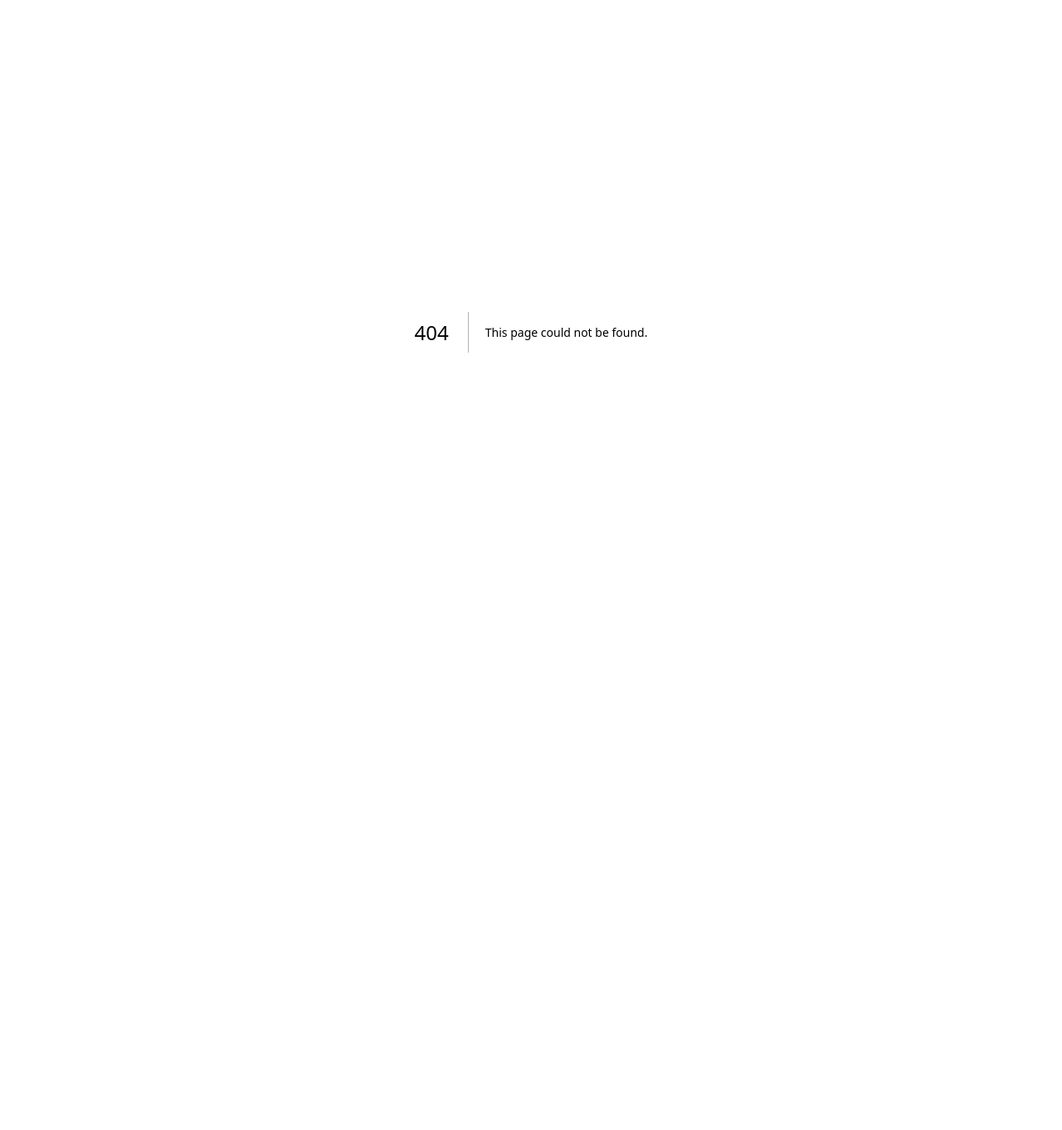
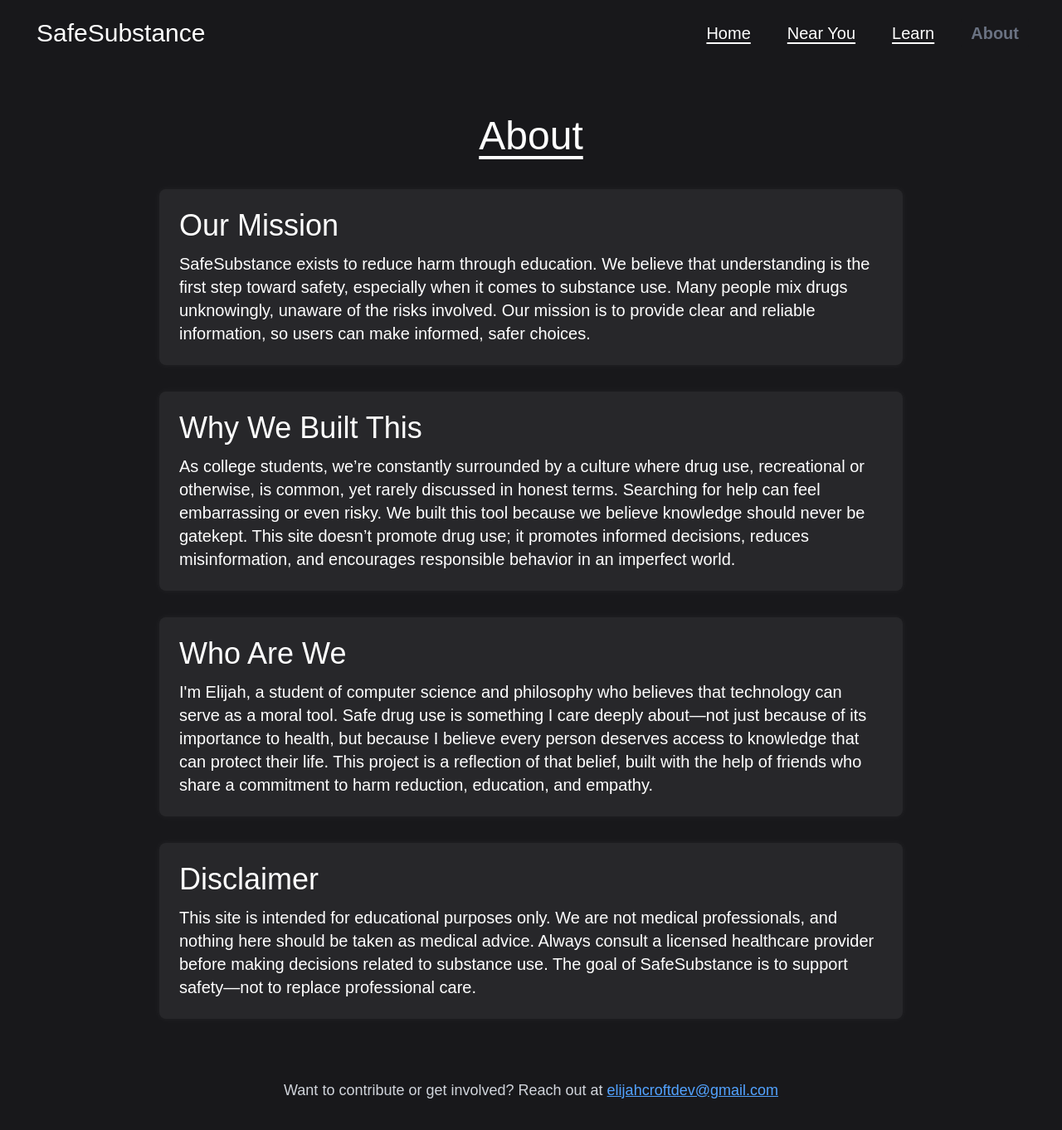
Before and after one commit to elijahcroft/substanceInteraction, a Next.js app in the folder safe-sub/: page /about in a window 1280 px wide. Before the commit this address had no page. Shown: the top 1362 px of the page at 83% size. Before the commit the page ends 800 px from the top, so only its background shows below. Built offline with nearby package versions, Linux system fonts and the light colour scheme.

Commit message:
finished

```diff
--- /dev/null
+++ b/safe-sub/src/app/about/page.tsx
@@ -0,0 +1,59 @@
+import Navbar from "../components/navbar";
+
+export default function Home() {
+  return (
+    <div className="w-full min-h-screen bg-zinc-900 text-white">
+      <Navbar />
+      <div className="grid grid-cols-1 place-items-center px-6 py-10">
+        <p className="text-5xl underline underline-offset-8 mb-10">About</p>
+
+        <div className="bg-zinc-800 p-6 rounded-lg shadow-[0_0_10px_rgba(255,255,255,0.05)] w-full max-w-4xl text-xl mb-8">
+          <h1 className="text-4xl mb-3">Our Mission</h1>
+          <p>
+            SafeSubstance exists to reduce harm through education. We believe that understanding is the first step
+            toward safety, especially when it comes to substance use. Many people mix drugs unknowingly, unaware
+            of the risks involved. Our mission is to provide clear and reliable information, so users can make informed, safer choices.
+          </p>
+        </div>
+
+        <div className="bg-zinc-800 p-6 rounded-lg shadow-[0_0_10px_rgba(255,255,255,0.05)] w-full max-w-4xl text-xl mb-8">
+          <h1 className="text-4xl mb-3">Why We Built This</h1>
+          <p>
+            As college students, we’re constantly surrounded by a culture where drug use, recreational or otherwise, is
+            common, yet rarely discussed in honest terms. Searching for help can feel embarrassing or even risky.
+            We built this tool because we believe knowledge should never be gatekept. This site doesn’t promote drug use;
+            it promotes informed decisions, reduces misinformation, and encourages responsible behavior in an imperfect world.
+          </p>
+        </div>
+
+        <div className="bg-zinc-800 p-6 rounded-lg shadow-[0_0_10px_rgba(255,255,255,0.05)] w-full max-w-4xl text-xl mb-8">
+          <h1 className="text-4xl mb-3">Who Are We</h1>
+          <p>
+            I'm Elijah, a student of computer science and philosophy who believes that technology can serve as a moral tool.
+            Safe drug use is something I care deeply about—not just because of its importance to health, but because I believe
+            every person deserves access to knowledge that can protect their life. This project is a reflection of that belief,
+            built with the help of friends who share a commitment to harm reduction, education, and empathy.
+          </p>
+        </div>
+
+        <div className="bg-zinc-800 p-6 rounded-lg shadow-[0_0_10px_rgba(255,255,255,0.05)] w-full max-w-4xl text-xl mb-8">
+          <h1 className="text-4xl mb-3">Disclaimer</h1>
+          <p>
+            This site is intended for educational purposes only. We are not medical professionals, and nothing here
+            should be taken as medical advice. Always consult a licensed healthcare provider before making decisions
+            related to substance use. The goal of SafeSubstance is to support safety—not to replace professional care.
+          </p>
+        </div>
+
+        <div className="text-center mt-10 text-lg text-gray-300">
+          <p>
+            Want to contribute or get involved? Reach out at{" "}
+            <a href="mailto:elijahcroftdev@gmail.com" className="text-blue-400 underline hover:text-blue-300">
+              elijahcroftdev@gmail.com
+            </a>
+          </p>
+        </div>
+      </div>
+    </div>
+  );
+}
--- a/safe-sub/src/app/components/navbar.tsx
+++ b/safe-sub/src/app/components/navbar.tsx
@@ -6,12 +6,20 @@ import { usePathname } from 'next/navigation';
 export default function Navbar() {
   const currentPath = usePathname();
 
-  const linkClass = (path: string) =>
-    `text-2xl px-3 py-1 rounded transition duration-200 ${
-      currentPath === path
-        ? 'bg-zinc-900 text-red-50 font-bold'
+  const linkClass = (path: string) => {
+    const isActive =
+      path === '/'
+        ? currentPath === '/'
+        : currentPath.startsWith(path);
+
+    return `text-xl px-3 py-1 rounded transition duration-200 ${
+      isActive
+        ? 'bg-zinc-900 text-gray-500 font-bold'
         : 'text-white hover:text-blue-400 underline underline-offset-4'
     }`;
+  };
+
+
 
   return (
     <div className="flex justify-between items-center mb-5 px-10 bg-zinc-900 h-20">
--- a/safe-sub/src/app/page.tsx
+++ b/safe-sub/src/app/page.tsx
@@ -37,12 +37,6 @@ const drugOptions = [
 ];
 
 const extendedDrugOptions = [...drugOptions, ...Object.keys(aliasMap)];
-
-
-
-
-
-
 
 export default function Home() {
   const [drugInput, setDrugInput] = useState('');
@@ -156,10 +150,32 @@ export default function Home() {
         <Navbar />
 
         {/* Main content */}
-        <div className="flex flex-col items-center text-center p-20 space-y-10">
+        <div className="flex flex-col items-center text-center p-20 space-y-10" style={{ minHeight: '500px' }}>
           <div>
             <p className="text-5xl font-bold text-white">Understand the Risks of</p>
-            <p className="text-5xl font-bold text-white">Mixing Drugs</p>
+            <p className="text-5xl font-bold text-white mt-3">Mixing Drugs</p>
+          </div>
+
+          {/* Buttons Placeholder */}
+          <div className="mt-4 flex gap-4 h-12 transition-all duration-300 ease-in-out">
+            {drugList.length > 0 ? (
+              <>
+                <button
+                  onClick={checkInteractions}
+                  className="bg-zinc-900 hover:bg-blue-500 text-white font-bold rounded-md py-2 px-4 border-1 border-white transition-all duration-300 ease-in-out"
+                >
+                  Check Interactions
+                </button>
+                <button
+                  onClick={handleClear}
+                  className="bg-zinc-900 hover:bg-blue-500 text-white font-bold rounded-md py-2 px-4 border-1 border-white transition-all duration-300 ease-in-out"
+                >
+                  Clear All
+                </button>
+              </>
+            ) : (
+              <div className="h-full"></div>
+            )}
           </div>
 
           {/* Input Fields */}
@@ -175,13 +191,13 @@ export default function Home() {
             {suggestions.length > 0 && (
               <div
                 className="bg-zinc-800 border border-zinc-200 rounded-b-md w-full absolute z-10 overflow-y-auto"
-                style={{ maxHeight: '150px' }}
+                style={{ maxHeight: '200px' }}
               >
                 {suggestions.map((drug, index) => (
                   <div
                     key={index}
                     onClick={() => handleSuggestionClick(drug)}
-                    className="p-3 text-white hover:bg-zinc-600 cursor-pointer"
+                    className="p-3 text-white hover:bg-zinc-600 cursor-pointer text-xl"
                   >
                     {drug}
                   </div>
@@ -215,24 +231,6 @@ export default function Home() {
               </div>
             ))}
           </div>
-
-          {/* Buttons */}
-          {drugList.length > 0 && (
-            <div className="mt-4 flex gap-4">
-              <button
-                onClick={checkInteractions}
-                className="bg-zinc-900 hover:bg-blue-500 text-white font-bold rounded-md py-2 px-4 border-1 border-white"
-              >
-                Check Interactions
-              </button>
-              <button
-                onClick={handleClear}
-                className="bg-zinc-900 hover:bg-blue-500 text-white font-bold rounded-md py-2 px-4 border-1 border-white"
-              >
-                Clear All
-              </button>
-            </div>
-          )}
         </div>
       </div>
     </>
```
Also changed, not shown: safe-sub/public/drug_combo.json, 1 other file (tests, documents, lock files or other folders).
